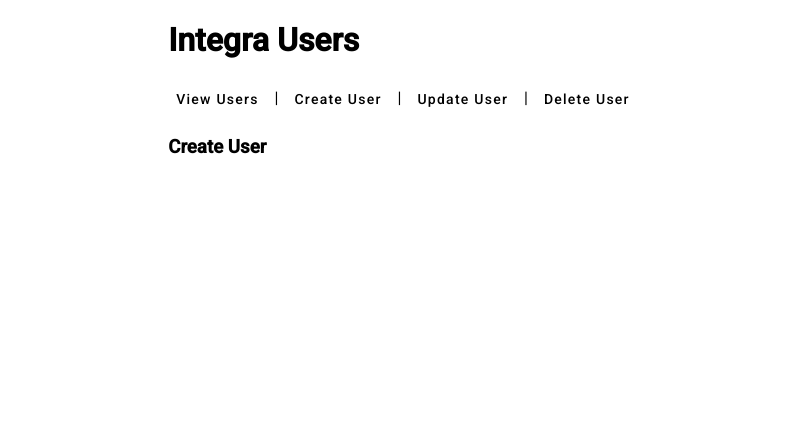
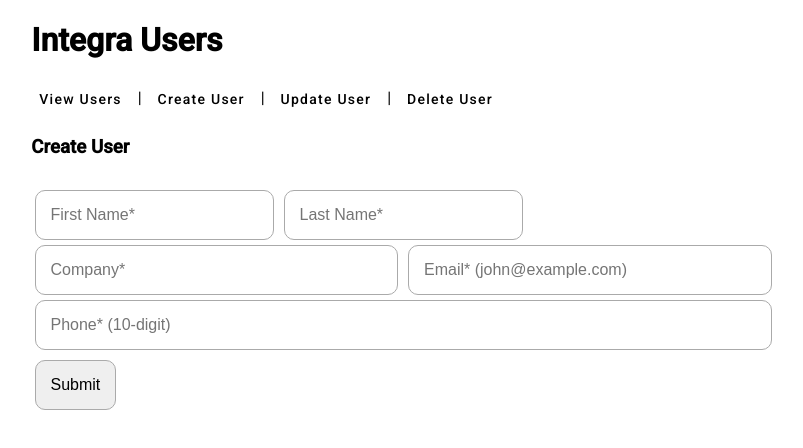
Before and after one commit to bradfloydiii/integra-coding-angular, an Angular app: page /user/create in a window 1280 px wide. Shown: the top 448 px of the page, without its empty margins (237-1040 px from the left). Built offline with nearby package versions, Linux system fonts and the light colour scheme.

Commit message:
adds create user page

```diff
--- a/src/app/components/user-create/user-create.component.css
+++ b/src/app/components/user-create/user-create.component.css
@@ -0,0 +1,86 @@
+header h3 {
+    color: var(--dark);
+    width: 100%;
+    padding: 1rem 0;
+    font-size: 2rem;
+  }
+
+  input,
+  select,
+  button {
+    font-size: 1rem;
+    border-radius: 10px;
+    padding: 15px;
+    border: 1px solid #aaa;
+  }
+
+  .contact-form {
+    margin: 2rem 0.2rem;
+  }
+
+  .messages {
+    margin-top: 1rem;
+  }
+
+  .message {
+    color: var(--message);
+  }
+
+  .gap {
+    margin-top: 10px;
+  }
+
+  .alert {
+    color: var(--error);
+  }
+
+  .col-expand {
+    display: grid;
+    grid-template-rows: auto;
+  }
+
+  .col-1 {
+    display: grid;
+    grid-gap: 10px;
+    grid-template-columns: 1fr;
+    margin-top: 5px;
+  }
+
+  .col-2 {
+    display: grid;
+    grid-gap: 10px;
+    grid-template-columns: 1fr 1fr;
+    margin-top: 5px;
+  }
+
+  .col-3 {
+    display: grid;
+    grid-gap: 10px;
+    grid-template-columns: 1fr 1fr 1fr;
+    margin-top: 5px;
+  }
+
+  .ng-valid[required],
+  .ng-valid.required {
+    border-left: 5px solid #42a948;
+  }
+
+  .ng-dirty.ng-touched.ng-invalid:not(form) {
+    border-left: 5px solid #a94442;
+  }
+
+  @media (max-width: 700px) {
+    .col-2 {
+      display: grid;
+      grid-gap: 10px;
+      grid-template-columns: 1fr;
+      margin-top: 5px;
+    }
+
+    .col-3 {
+      display: grid;
+      grid-gap: 10px;
+      grid-template-columns: 1fr;
+      margin-top: 5px;
+    }
+  }
--- a/src/app/components/user-create/user-create.component.html
+++ b/src/app/components/user-create/user-create.component.html
@@ -1 +1,69 @@
 <h3>Create User</h3>
+
+<section class="messages">
+  <div *ngIf="isValid" class="message">
+    <h3>Contact successfully added.</h3>
+  </div>
+  <div *ngIf="emptyFields" class="alert">
+    All fields are <strong>required</strong>.
+  </div>
+  <div *ngIf="invalidChars" class="alert">
+    Special characters <strong>not allowed</strong> in First Name and/or Last
+    name.
+  </div>
+  <div *ngIf="invalidEmail" class="alert">
+    Please enter a <strong>valid email</strong>.
+  </div>
+  <div *ngIf="invalidPhone" class="alert">
+    Please enter a <strong>valid phone number</strong>.
+  </div>
+</section>
+
+<section class="contact-form">
+  <form [formGroup]="userForm" (ngSubmit)="onSubmit()">
+    <div class="col-3">
+      <input
+        type="text"
+        placeholder="First Name*"
+        formControlName="firstName"
+        required
+      />
+
+      <input
+        type="text"
+        placeholder="Last Name*"
+        formControlName="lastName"
+        required
+      />
+    </div>
+
+    <div class="col-2">
+      <input
+        type="text"
+        placeholder="Company*"
+        formControlName="company"
+        required
+      />
+
+      <input
+        type="email"
+        placeHolder="Email* (john@example.com)"
+        formControlName="email"
+        required
+      />
+    </div>
+    <div class="col-1">
+      <input
+        type="text"
+        placeholder="Phone* (10-digit)"
+        formControlName="phone"
+        minlength="10"
+        maxlength="10"
+        required
+      />
+    </div>
+    <div class="gap">
+      <button type="submit">Submit</button>
+    </div>
+  </form>
+</section>
--- a/src/app/components/user-create/user-create.component.ts
+++ b/src/app/components/user-create/user-create.component.ts
@@ -1,10 +1,118 @@
 import { Component } from '@angular/core';
+import { FormControl, FormGroup, Validators } from '@angular/forms';
 
 @Component({
   selector: 'app-user-create',
   templateUrl: './user-create.component.html',
-  styleUrls: ['./user-create.component.css']
+  styleUrls: ['./user-create.component.css'],
 })
 export class UserCreateComponent {
+  public userForm: FormGroup = new FormGroup({});
 
+  isValid = false;
+
+  emptyFields = false;
+  invalidEmail = false;
+  invalidPhone = false;
+  invalidZipCode = false;
+  invalidChars = false;
+
+  constructor() {}
+
+  ngOnInit(): void {
+    this.userForm = new FormGroup({
+      firstName: new FormControl('', [
+        Validators.required,
+        Validators.pattern('^[A-Za-z0-9]+$'),
+      ]),
+      lastName: new FormControl('', [
+        Validators.required,
+        Validators.pattern('^[A-Za-z0-9]+$'),
+      ]),
+      company: new FormControl('', [Validators.required]),
+      email: new FormControl('', [Validators.required, Validators.email]),
+      phone: new FormControl('', [
+        Validators.required,
+        Validators.minLength(10),
+        Validators.pattern('^((\\+91-?)|0)?[0-9]{10}$'),
+      ]),
+    });
+  }
+
+  get firstName() {
+    return this.userForm.get('firstName');
+  }
+
+  get lastName() {
+    return this.userForm.get('lastName');
+  }
+
+  get company() {
+    return this.userForm.get('company');
+  }
+
+  get email() {
+    return this.userForm.get('email');
+  }
+
+  get phone() {
+    return this.userForm.get('phone');
+  }
+
+  formatPhoneNumber() {
+    if (this.phone) {
+      // Ensure phone is not an empty string
+      const phoneValue = this.phone.value; // Now it's safe to access value
+      const p1 = phoneValue.substring(0, 3);
+      const p2 = phoneValue.substring(3, 6);
+      const p3 = phoneValue.substring(6);
+      const formattedPhone = `+1 (${p1})-${p2}-${p3}`;
+      // Assuming contactForm is a FormGroup and you want to update its phone field
+      this.userForm.patchValue({ phone: formattedPhone });
+    }
+  }
+
+  checkEmptyFields() {
+    if (!this.userForm) {
+      return false;
+    }
+    const formValues: Array<string> = Object.values(this.userForm.value);
+    for (const value of formValues) {
+      if (value === '') {
+        return true;
+      }
+    }
+    return false;
+  }
+
+  onSubmit() {
+    this.emptyFields = this.checkEmptyFields();
+
+    if (this.userForm.valid && !this.emptyFields) {
+      this.isValid = true;
+
+      this.invalidEmail = false;
+      this.invalidPhone = false;
+      this.invalidZipCode = false;
+      this.invalidChars = false;
+
+      this.formatPhoneNumber();
+      console.log(`Serialized data`, this.userForm.value);
+
+      this.userForm.reset();
+      return;
+    }
+
+    this.isValid = false;
+
+    this.invalidEmail = this.email?.errors?.['email'] || false;
+    this.invalidPhone =
+      this.phone?.errors?.['minlength'] || this.phone?.errors?.['pattern']
+        ? true
+        : false;
+    this.invalidChars =
+      this.firstName?.errors?.['pattern'] || this.lastName?.errors?.['pattern']
+        ? true
+        : false;
+  }
 }
--- a/src/app/components/user-view/user-view.component.css
+++ b/src/app/components/user-view/user-view.component.css
@@ -1,5 +1,5 @@
 
-header h3 {
+/* header h3 {
     color: var(--dark);
     width: 100%;
     padding: 1rem 0;
@@ -24,10 +24,10 @@ header h3 {
   .contact ul li {
     list-style-type: none;
     margin: 10px auto;
-  }
+  } */
 
   /* Media Queries */
-  @media (max-width: 1000px) {
+  /* @media (max-width: 1000px) {
     .contact {
       font-size: 1.3rem;
     }
@@ -51,4 +51,4 @@ header h3 {
       display: grid;
       grid-template-columns: 1fr;
     }
-  }
+  } */
--- a/src/app/components/user-view/user-view.component.html
+++ b/src/app/components/user-view/user-view.component.html
@@ -1,20 +1,18 @@
-<h3>User List</h3>
-<header>
-  </header>
+<!-- <h3>User List</h3> -->
+<header></header>
 <section class="contacts">
   <div *ngFor="let user of users" class="contact">
     <ul>
       <li>
-          <h3>{{ user.firstName + ' ' + user.lastName }}</h3>
+        <h3>{{ user.firstName + " " + user.lastName }}</h3>
       </li>
       <li>
-          <h4>
+        <strong>
           {{ user.company }}
-          </h4>
+        </strong>
       </li>
       <li>{{ user.email }}</li>
       <li>{{ user.phone }}</li>
-        <li>{{ user.address }}</li>
     </ul>
   </div>
 </section>
--- a/src/app/components/user-view/user-view.component.ts
+++ b/src/app/components/user-view/user-view.component.ts
@@ -17,8 +17,8 @@ export class UserViewComponent {
     //this.users = this.userService.getUsers();
     this.userService.getUsers().subscribe(
       (users) => (this.users = users),
-      () => console.error(`Error retrieving contacts from ${this.userService.baseUrl}`),
-      () => console.log(`Retrieved contacts from ${this.userService.baseUrl}`)
+      () => console.error(`Error retrieving user(s) from ${this.userService.baseUrl}`),
+      () => console.log(`Retrieved user(s) from ${this.userService.baseUrl}`)
     );
   }
 }
--- a/src/app/models/users.ts
+++ b/src/app/models/users.ts
@@ -1,20 +1,16 @@
 export interface IUsers {
   _id: string;
-  index: number;
   firstName: string;
   lastName: string;
   company: string;
   email: string;
   phone: string;
-  address: string;
 }
 
 export interface IUser {
-  index: number;
   firstName: string;
   lastName: string;
   company: string;
   email: string;
   phone: string;
-  address: string;
 }
--- a/src/app/services/users.service.ts
+++ b/src/app/services/users.service.ts
@@ -13,33 +13,27 @@ export class UsersService {
   private users: IUsers[] = [
     {
       _id: '5de91c00d6b4d04e96ef44da',
-      index: 1,
-      firstName: 'Mcmahon',
-      lastName: 'Fulton',
-      company: 'ILLUMITY',
+      firstName: 'Bradley',
+      lastName: 'Floyd',
+      company: 'Kinetica',
       email: 'mcmahonfulton@illumity.com',
       phone: '+1 (814) 489-3373',
-      address: '676 Bainbridge Street, Abrams, Mississippi, 2652',
     },
     {
       _id: '5de91c00d6b4d04e96ef44da',
-      index: 2,
       firstName: 'Zander',
       lastName: 'Waldman',
-      company: 'ILLUMITY',
+      company: 'MRM',
       email: 'mcmahonfulton@illumity.com',
       phone: '+1 (814) 489-3373',
-      address: '676 Bainbridge Street, Abrams, Mississippi, 2652',
     },
     {
       _id: '5de91c00d6b4d04e96ef44da',
-      index: 3,
       firstName: 'Mike',
       lastName: 'Cotillo',
-      company: 'ILLUMITY',
+      company: '???',
       email: 'mcmahonfulton@illumity.com',
       phone: '+1 (814) 489-3373',
-      address: '676 Bainbridge Street, Abrams, Mississippi, 2652',
     },
   ];
 
```
Lines whose indentation alone changed are shown as unchanged.
